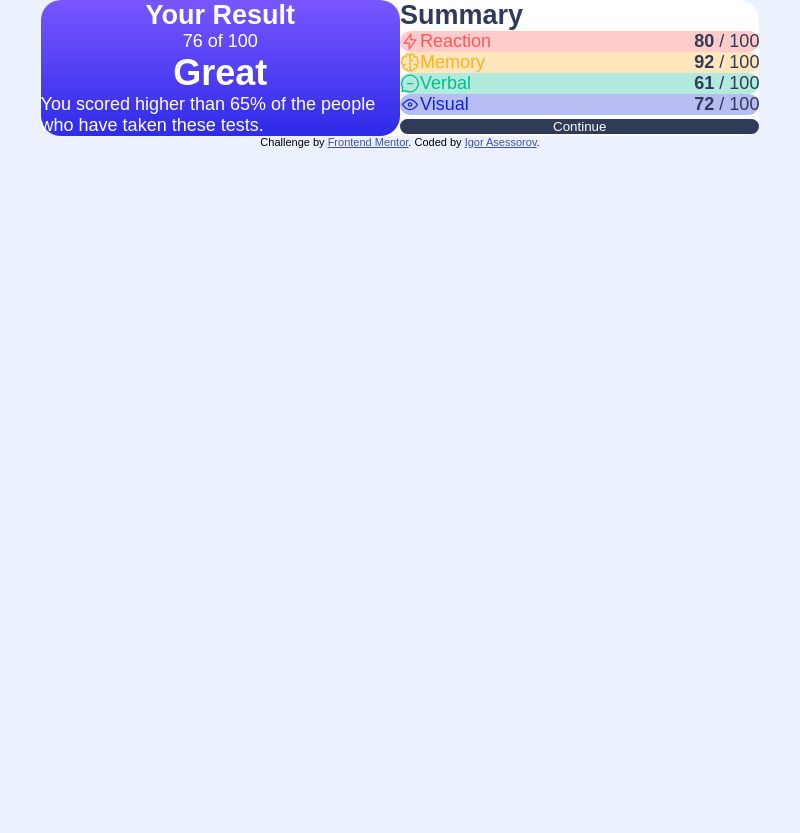
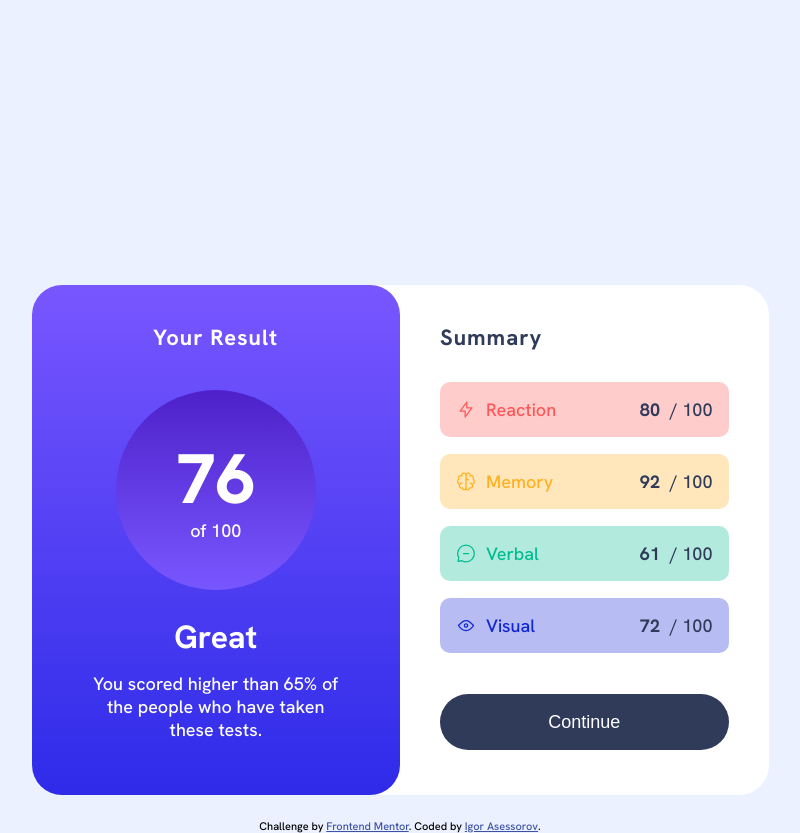
Before and after one commit to Frontend-Mentor-Pets/newbie-results-summary-component, a plain HTML site: page src/index.html in a window 1280 px wide. Shown: the whole page, without its empty margins (240-1040 px from the left). Before the commit the page ends 800 px from the top, so only its background shows below. Drawn offline with Linux system fonts and the light colour scheme.

Commit message:
feat: add desktop styles

```diff
--- a/src/index.html
+++ b/src/index.html
@@ -4,6 +4,7 @@
     <meta charset="UTF-8">
     <meta name="viewport" content="width=device-width, initial-scale=1.0">
     <link rel="icon" type="image/png" sizes="32x32" href="./assets/images/favicon-32x32.png">
+    <link href="https://fonts.googleapis.com/css2?family=Hanken+Grotesk:wght@500;700;800&display=swap" rel="stylesheet">
     <title>Frontend Mentor | Results summary component</title>
     <link rel="stylesheet" href="style.css">
   </head>
--- a/src/style.css
+++ b/src/style.css
@@ -43,10 +43,14 @@ body {
 }
 
 .main {
+  width: 737px;
+  height: 510px;
+  margin-top: 285px;
   display: flex;
   flex-direction: row;
   background-color: var(--White);
-  border-radius: 20px;
+  border-radius: 30px;
+  margin-bottom: 24px;
 }
 
 .result {
@@ -54,14 +58,66 @@ body {
   display: flex;
   flex-direction: column;
   align-items: center;
-  border-radius: 20px;
+  border-radius: 30px;
   background: linear-gradient(var(--Light-slate-blue-background) 0%, var(--Light-royal-blue-background) 100%);
   color: var(--White);
+  padding: 0px 55px;
+  box-sizing: border-box;
+}
+
+.result__title {
+  margin-top: 38px;
+  margin-bottom: 38px;
+  font-size: 22px;
+  letter-spacing: 1px;
+}
+
+.result__status {
+  font-size: 32px;
+  margin-bottom: 14px;
+}
+
+.result__description {
+  text-align: center;
+}
+
+.score {
+  width: 200px;
+  height: 200px;
+  display: flex;
+  flex-direction: column;
+  align-items: center;
+  justify-content: center;
+  border-radius: 50%;
+  margin-bottom: 26px;
+  background: linear-gradient(var(--Violet-blue-circle) 0%, var(--Light-slate-blue-background) 100%);
+}
+
+.score__your {
+  font-size: 70px;
+  font-weight: 800;
+  line-height: 80px;
 }
 
 .summary {
   width: 50%;
   color: var(--Dark-gray-blue);
+  padding: 0px 40px;
+  box-sizing: border-box;
+}
+
+.summary__title {
+  margin-top: 38px;
+  margin-bottom: 30px;
+  font-size: 22px;
+  letter-spacing: 1px;
+}
+
+.summary__values {
+  display: flex;
+  flex-direction: column;
+  gap: 17px;
+  margin-bottom: 41px;
 }
 
 .value {
@@ -70,6 +126,7 @@ body {
   flex-wrap: nowrap;
   justify-content: space-between;
   border-radius: 10px;
+  padding: 16px;
 }
 
 .value_red {
@@ -96,17 +153,29 @@ body {
   display: flex;
   flex-direction: row;
   flex-wrap: nowrap;
+  gap: 10px;
 }
 
 .value__score {
+  display: flex;
+  flex-direction: row;
+  flex-wrap: nowrap;
+  gap: 10px;
   color: var(--Dark-gray-blue);
 }
 
 .btn {
   width: 100%;
+  height: 56px;
   border-radius: 30px;
   background-color: var(--Dark-gray-blue);
   color: var(--White);
+  font-size: 18px;
+}
+
+.btn:hover {
+  cursor: pointer;
+  background: linear-gradient(var(--Light-slate-blue-background) 0%, var(--Light-royal-blue-background) 100%);
 }
 
 .footer {
```
